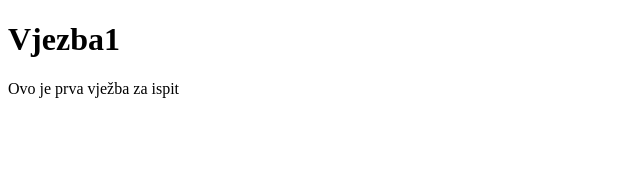
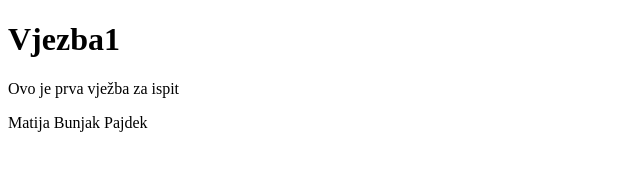
Before and after one commit to MindBodyCodeOrg/vjezba1, a website: page index.html in a window 1280 px wide. Shown: the whole page, without its empty margins (0-640 px from the left). Drawn offline with Linux system fonts and the light colour scheme.

Commit message:
Nova verija appa

```diff
--- a/index.html
+++ b/index.html
@@ -10,5 +10,6 @@
     <h1>Vjezba1</h1>
 
     <p>Ovo je prva vježba za ispit</p>
+    <p>Matija Bunjak Pajdek</p>
   </body>
 </html>
```
Lines whose indentation alone changed are shown as unchanged.
